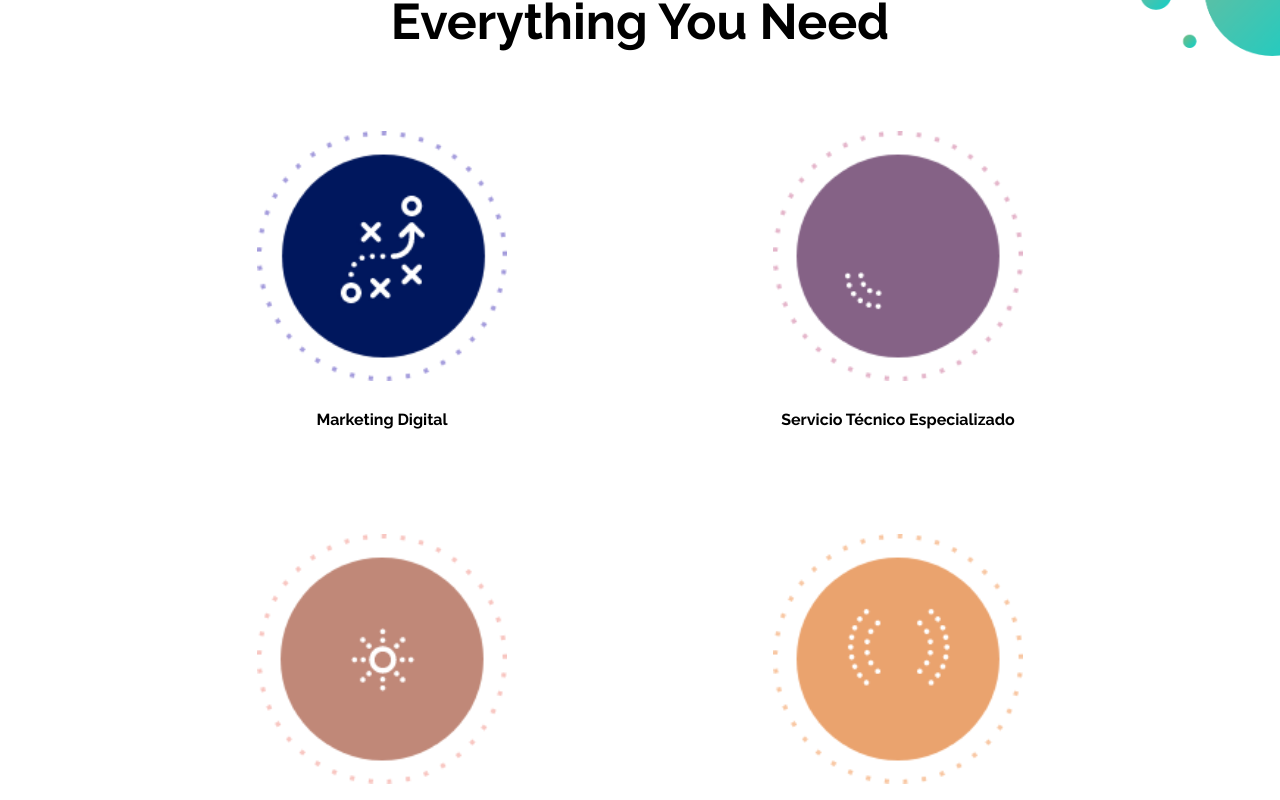
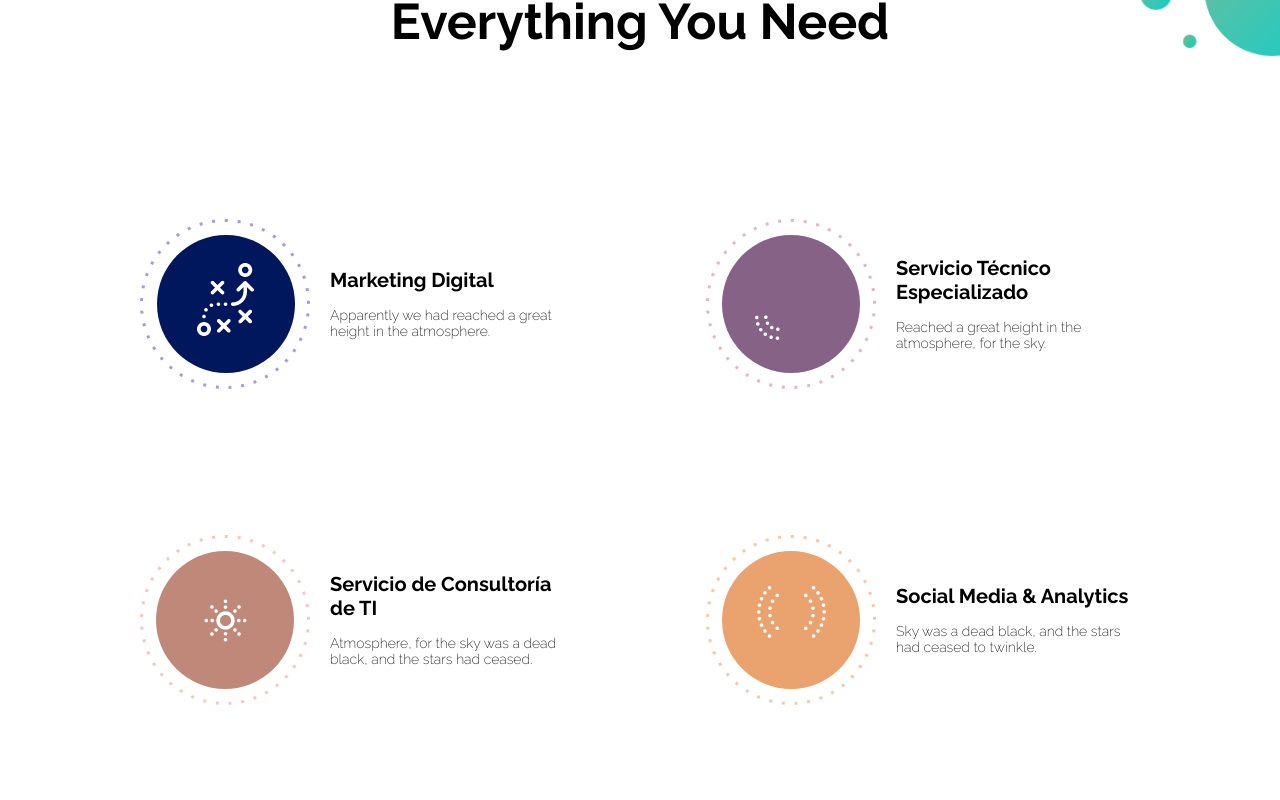
Before and after one commit to AXIOMANETWORK/Sitio-Oficial, a React (Create React App) app: page / in a window 1280 px wide. Shown: the part 1480-2280 px from the top of the page. Built offline with nearby package versions, Linux system fonts and the light colour scheme.

Commit message:
Se arreglan detalles seccion servicios en home

```diff
--- a/src/components/About2.jsx
+++ b/src/components/About2.jsx
@@ -1,13 +1,16 @@
 import React  from 'react';
 import Phone from '../media/phone.png';
 import { useState } from 'react';
-import Flecha from '../media/flecha.png'
+import Flecha from '../media/flecha.png';
+
 const About2 = () => {
+
       const [servicio,setServicio] = useState('uno');
 
       const accordion = (e)=>{
             setServicio(e);
       }
+
 
   return (
     <>
--- a/src/components/Services.jsx
+++ b/src/components/Services.jsx
@@ -8,7 +8,7 @@ const Services = () => {
   return (
     <section className='Services'>
         <h3>SERVICES</h3>
-        <p className='text-bold'>Everything You Need</p>
+        <p className='text-bold Services-p'>Everything You Need</p>
 
               <div className='Services-iconos'>
 
@@ -16,6 +16,7 @@ const Services = () => {
                     <img src={Icon} alt="" />
                     <div className='Services-infoIcon'>
                       <h4>Marketing Digital</h4>
+                      <p>Apparently we had reached a great height in the atmosphere.</p>
                     </div>
                 </div>
 
@@ -23,7 +24,7 @@ const Services = () => {
                     <img src={Icon2} alt="" />
                     <div  className='Services-infoIcon'>
                       <h4>Servicio Técnico Especializado</h4>
-
+                      <p>Reached a great height in the atmosphere, for the sky.</p>
                     </div>
                 </div>
 
@@ -35,7 +36,7 @@ const Services = () => {
                     <img src={Icon3} alt="" />
                     <div  className='Services-infoIcon'>
                       <h4>Servicio de Consultoría de TI</h4>
-
+                      <p>Atmosphere, for the sky was a dead black, and the stars had ceased.</p>
                     </div>
                 </div>
 
@@ -43,6 +44,7 @@ const Services = () => {
                     <img src={Icon4} alt="" />
                     <div  className='Services-infoIcon'>
                       <h4>Social Media & Analytics</h4>
+                      <p>Sky was a dead black, and the stars had ceased to twinkle.</p>
                     </div>
                 </div>
 
--- a/src/styles/home/services.scss
+++ b/src/styles/home/services.scss
@@ -5,25 +5,33 @@
     flex-direction: column;
     align-items: center;
     padding: 1rem;
-    text-align: center;
     margin-top: 5rem;
 }
+
+.Services-p{
+    margin-bottom: 80px;
+}
+
 .Services-iconos{
     display: flex;
     flex-wrap: wrap;
     width: 100%;
     justify-content: space-evenly;
-    margin-top: 5rem;
 }
 .Services-icon{
     width: 300px;
+    margin-bottom: 50px;
     img{
         width: 200px;
     }
 }
 
 .Services-infoIcon{
-    margin:  25px 0;
+    margin-top: 20px;
+    h4{
+        margin-bottom: 15px;
+    }
+
 }
 
 
@@ -39,20 +47,71 @@
 
 }
 @include breakpoint('medium') {}
-@include breakpoint('medium-tablet') {}
-@include breakpoint('medium-high') {
 
+@include breakpoint('medium-tablet') {
+    .Services{
+        width: 100%;
+        height: auto;
+        display: flex;
+        flex-direction: column;
+        align-items: center;
+        padding: 1rem;
+        text-align: center;
+        margin-top: 5rem;
+    }
     .Services-iconos{
-
+        display: flex;
+        flex-wrap: wrap;
+        width: 100%;
+        justify-content: space-evenly;
+        margin-top: 5rem;
+    }
+    .Services-icon{
+        width: 400px;
+        display: flex;
+        align-items: center;
+        text-align: left;
+        padding: 0.5rem;
+        img{
+            width: 200px;
+        }
     }
 
-    .Services-icon{
-        width: 300px;
-        img{
-            width: 250px;
+    .Services-infoIcon{
+        margin-top: 0px;
+        margin-left: 20px;
+        h4{
+            font-size: 14px;
+            margin-bottom: 15px;
+        }
+        p{
+            font-size: 12px;
         }
     }
 }
-@include breakpoint('large') {}
+@include breakpoint('medium-high') {
+    .Services-icon{
+        width: 450px;
+        display: flex;
+        align-items: center;
+        text-align: left;
+        padding: 0.5rem;
+        img{
+            width: 200px;
+        }
+    }
+}
+@include breakpoint('large') {
+
+    .Services-infoIcon{
+
+        h4{
+            font-size: 20px;
+        }
+        p{
+            font-size: 14px;
+        }
+    }
+}
 @include breakpoint('xlarge') {}
 @include breakpoint('homepage-max') {}
```
